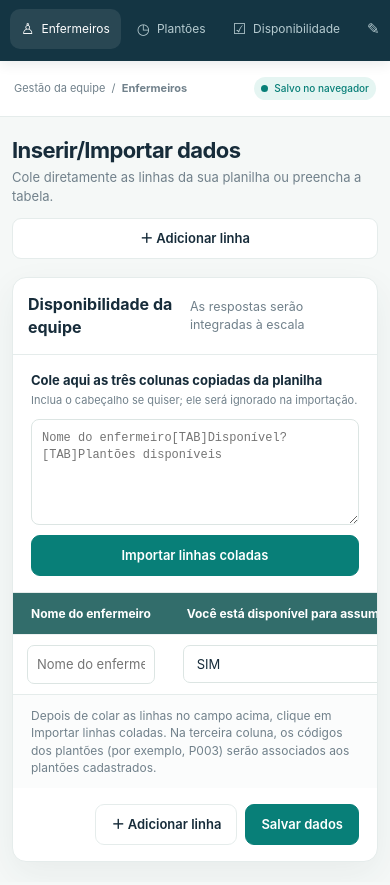
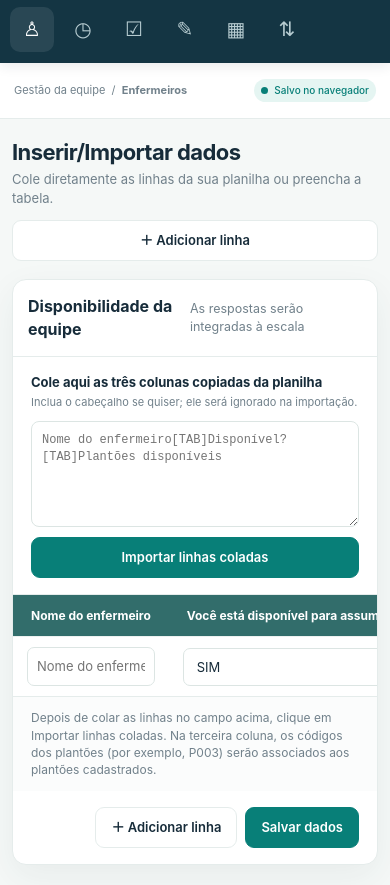
Before and after one commit to isaaccesar37-bit/Gestao_de_Plantoes_Obstetria, a plain HTML site: page index.html in a window 390 px wide. Drawn offline with Linux system fonts and the light colour scheme.

Commit message:
index.html

```diff
--- a/index.html
+++ b/index.html
@@ -240,14 +240,14 @@ td strong{font-size:13px}
 @media(max-width:700px){.data-transfer-grid{grid-template-columns:1fr}}
 @media(max-width:580px){
   .app,.app.sidebar-collapsed{display:block;min-height:100vh;grid-template-columns:1fr}
-  .sidebar,.app.sidebar-collapsed .sidebar{position:sticky;top:0;z-index:20;padding:8px 10px;gap:0;overflow:hidden;box-shadow:0 3px 12px #10263118}
+  .sidebar,.app.sidebar-collapsed .sidebar{position:sticky;top:0;z-index:20;padding:6px 8px;gap:0;overflow:hidden;box-shadow:0 3px 12px #10263118}
   .sidebar .brand{display:none}
   .sidebar>div:not(.brand){min-width:0}
   .nav-label{display:none!important}
-  .nav{display:flex;gap:5px;overflow-x:auto;overscroll-behavior-x:contain;scrollbar-width:thin;padding:1px 0 4px}
-  .nav button,.app.sidebar-collapsed .nav button{flex:0 0 auto;justify-content:flex-start;padding:9px 11px;gap:7px;font-size:12px;white-space:nowrap}
-  .nav button .label,.app.sidebar-collapsed .nav button .label{display:inline!important}
-  .nav .icon{font-size:15px;width:auto}
+  .nav{display:flex;gap:7px;overflow-x:auto;overflow-y:hidden;overscroll-behavior-x:contain;scrollbar-width:thin;scroll-snap-type:x proximity;padding:1px 2px 5px}
+  .nav button,.app.sidebar-collapsed .nav button{flex:0 0 44px;min-height:42px;justify-content:center;padding:8px;gap:0;font-size:12px;white-space:nowrap;scroll-snap-align:start}
+  .nav button .label,.app.sidebar-collapsed .nav button .label{display:none!important}
+  .nav .icon{font-size:20px;width:auto}
   .side-link-box,.app.sidebar-collapsed .side-link-box{display:none!important}
   .main{width:100%;min-width:0}
   .topbar{height:auto;min-height:56px;padding:10px 14px;gap:8px}
@@ -315,12 +315,12 @@ td strong{font-size:13px}
     <div>
       <div class="nav-label">Equipe</div>
       <nav class="nav">
-        <button class="active" data-page="equipe"><span class="icon">♙</span><span class="label">Enfermeiros</span></button>
-        <button data-page="plantao"><span class="icon">◷</span><span class="label">Plantões</span></button>
-        <button data-page="disponibilidade"><span class="icon">☑</span><span class="label">Disponibilidade</span></button>
-        <button data-page="manual"><span class="icon">✎</span><span class="label">Inserir/Importar dados</span></button>
-        <button data-page="calendario"><span class="icon">▦</span><span class="label">Calendário</span></button>
-        <button data-page="dados"><span class="icon">⇅</span><span class="label">Importar e Exportar Dados</span></button>
+        <button class="active" data-page="equipe" title="Enfermeiros" aria-label="Enfermeiros"><span class="icon" aria-hidden="true">♙</span><span class="label">Enfermeiros</span></button>
+        <button data-page="plantao" title="Plantões" aria-label="Plantões"><span class="icon" aria-hidden="true">◷</span><span class="label">Plantões</span></button>
+        <button data-page="disponibilidade" title="Disponibilidade" aria-label="Disponibilidade"><span class="icon" aria-hidden="true">☑</span><span class="label">Disponibilidade</span></button>
+        <button data-page="manual" title="Inserir/Importar dados" aria-label="Inserir/Importar dados"><span class="icon" aria-hidden="true">✎</span><span class="label">Inserir/Importar dados</span></button>
+        <button data-page="calendario" title="Calendário" aria-label="Calendário"><span class="icon" aria-hidden="true">▦</span><span class="label">Calendário</span></button>
+        <button data-page="dados" title="Importar e Exportar Dados" aria-label="Importar e Exportar Dados"><span class="icon" aria-hidden="true">⇅</span><span class="label">Importar e Exportar Dados</span></button>
       </nav>
     </div>
     <div class="side-link-box" id="sidebar-link-box">
```
